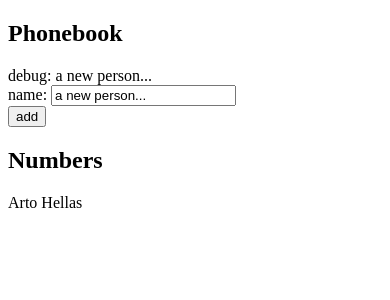
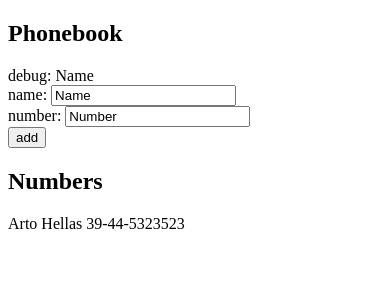
Before and after one commit to Lothrin/fullstackopen, a React (Vite) app in the folder part2/: page / in a window 390 px wide. Shown: the top 300 px of the page. Built offline with nearby package versions, Linux system fonts and the light colour scheme.

Commit message:
2.8: The Phonebook Step 3

```diff
--- a/part2/src/App.jsx
+++ b/part2/src/App.jsx
@@ -2,14 +2,18 @@ import { useState } from 'react'
 
 const App = () => {
   const [persons, setPersons] = useState([
-    { name: 'Arto Hellas' }
+    { name: 'Arto Hellas',
+      number: '39-44-5323523'
+     }
   ])
-  const [newPerson, setNewPerson] = useState('a new person...')
+  const [newPerson, setNewPerson] = useState('Name')
+  const [newPersonNumber, setNewPersonNumber] = useState('Number')
 
   const addPerson = (event) => {
     event.preventDefault()
     const personObject = {
-      name: newPerson
+      name: newPerson,
+      number: newPersonNumber
     }
 
     const personExists = persons.some(person => person.name === newPerson);
@@ -18,7 +22,8 @@ const App = () => {
     if (!personExists) {
 
     setPersons(persons.concat(personObject))
-    setNewPerson('')}
+    setNewPerson('')
+    setNewPersonNumber('')}
     else {
       alert(`${newPerson} is already added to phonebook`)
     }
@@ -27,6 +32,10 @@ const App = () => {
   const handlePersonChange = (event) => {
     console.log(event.target.value)
     setNewPerson(event.target.value)
+  }
+  const handlePersonNumberChange = (event) => {
+    console.log(event.target.value)
+    setNewPersonNumber(event.target.value)
   }
   return (
     <div>
@@ -37,13 +46,16 @@ const App = () => {
           name: <input value={newPerson} onChange={handlePersonChange} />
         </div>
         <div>
+          number: <input value={newPersonNumber} onChange={handlePersonNumberChange} />
+        </div>
+        <div>
           <button type="submit">add</button>
         </div>
       </form>
       <h2>Numbers</h2>
       <div>
         {persons.map(person => (
-          <p key={person.name}>{person.name}</p>
+          <p key={person.name}>{person.name} {person.number}</p>
         ))}
       </div>
     </div>
```
